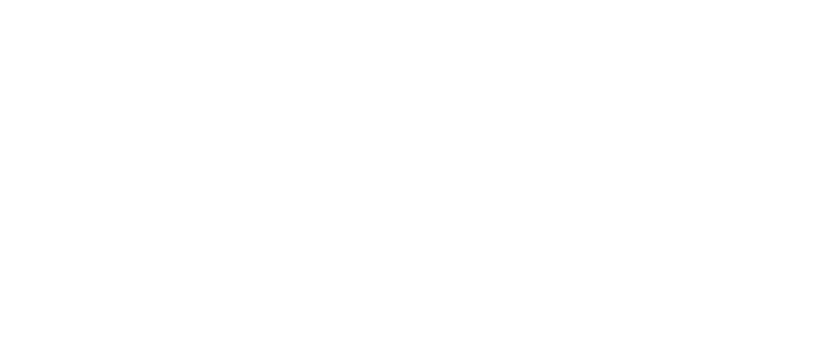
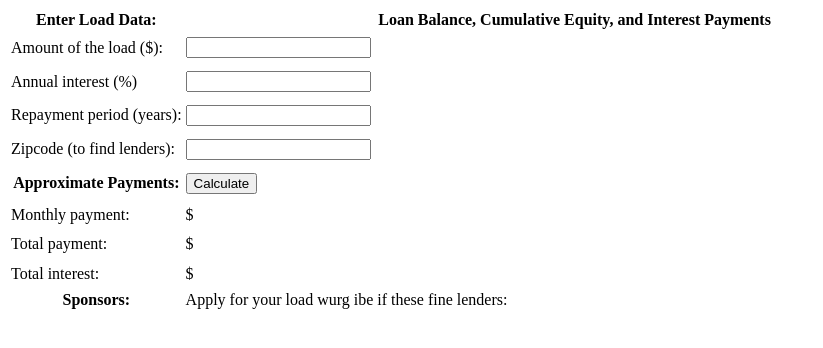
Before and after one commit to hayleyxyo/Load-Calculator, a plain HTML site: page index.html in a window 1280 px wide. Shown: the whole page, without its empty margins (0-823 px from the left). Drawn offline with Linux system fonts and the light colour scheme.

Commit message:
HTML Builded

```diff
--- a/index.html
+++ b/index.html
@@ -5,6 +5,50 @@
     <title>JavaScript Loan Calculator</title>
   </head>
   <body>
-
+    <table>
+      <tr>
+        <th>Enter Load Data:</th>
+        <td></td>
+        <th>Loan Balance, Cumulative Equity, and Interest Payments</th>
+      </tr>
+      <tr>
+        <td>Amount of the load ($):</td>
+        <td><input id="amount" onchange="calculate();"></td>
+        <td rowspan="8">
+        <canvas id="graph" width="400" height="250"></canvas></td>
+      </tr>
+      <tr>
+        <td>Annual interest (%)</td>
+        <td><input id="apr" onchange="calculate();"></td>
+      </tr>
+      <tr>
+        <td>Repayment period (years):</td>
+        <td><input id="years" onchange="calculate();"></td>
+      </tr>
+      <tr>
+        <td>Zipcode (to find lenders):</td>
+        <td><input id="zipcode" onchange="calculate()";></td>
+      </tr>
+      <tr><th>Approximate Payments:</th>
+        <td><button onclick="calculate();">Calculate</button></td>
+      </tr>
+      <tr>
+        <td>Monthly payment:</td>
+        <td>$<span class="output" id="payment"></span></td>
+      </tr>
+      <tr>
+        <td>Total payment:</td>
+        <td>$<span class="output" id="total"></span></td>
+      </tr>
+      <tr>
+        <td>Total interest:</td>
+        <td>$<span class="output" id="totalInterest"></span></td>
+      </tr>
+      <tr>
+        <th>Sponsors:</th>
+      <td colspan="2">
+        Apply for your load wurg ibe if these fine lenders:
+        <div id="lenders"></div></td></tr>
+    </table>
   </body>
 </html>
```
